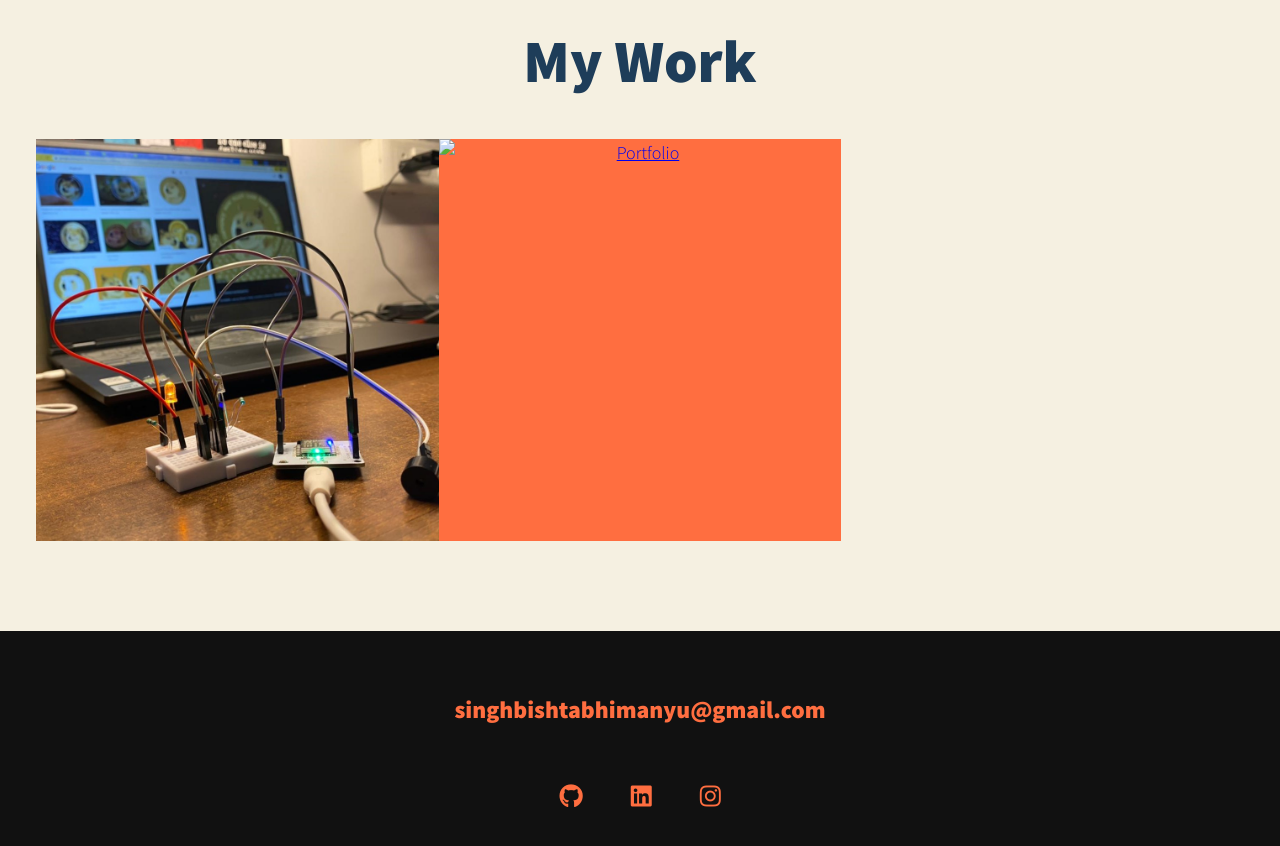
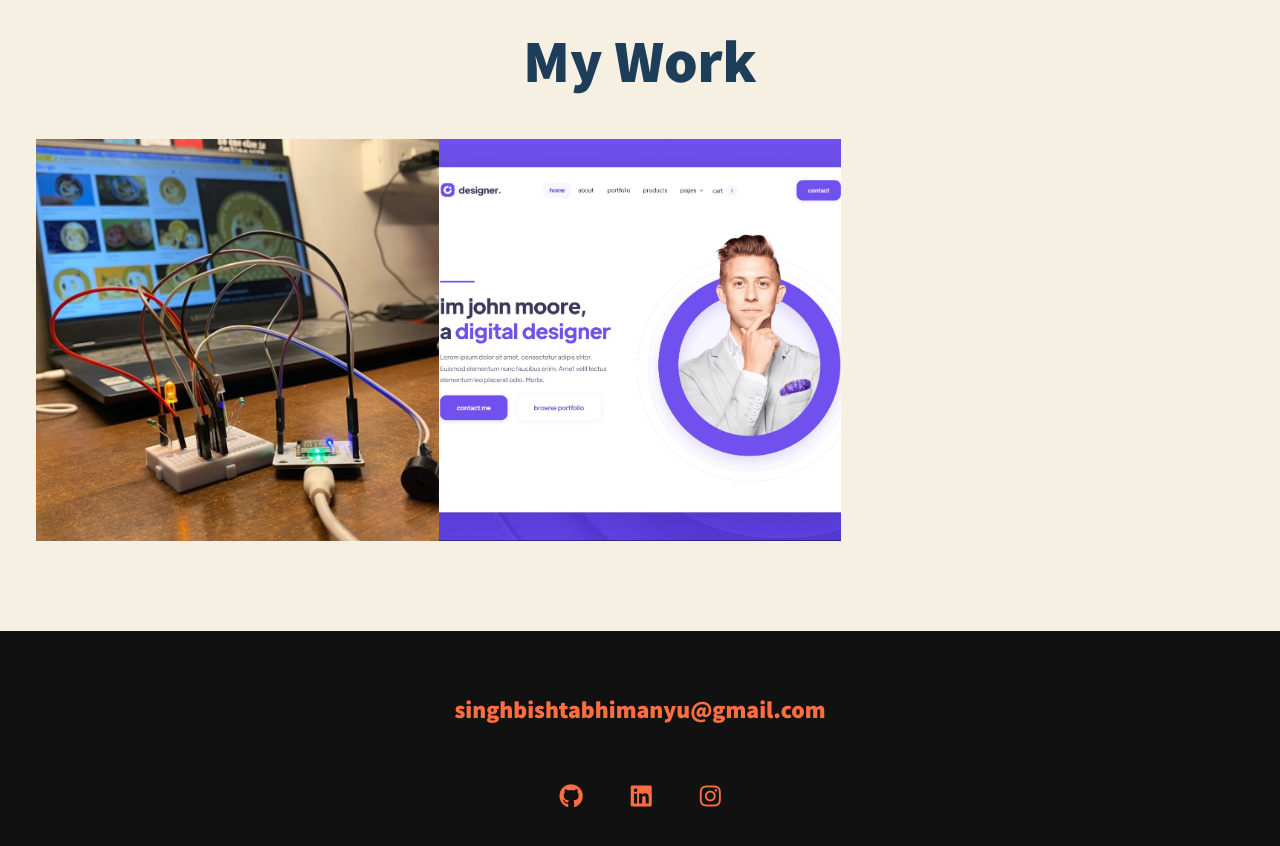
Before and after one commit to abhimanyu741/abhimanyu741.github.io, a plain HTML site: page index.html in a window 1280 px wide. Shown: the part 2260-3106 px from the top of the page. Drawn offline with nearby package versions, Linux system fonts and the light colour scheme.

Commit message:
Update index.html

```diff
--- a/index.html
+++ b/index.html
@@ -109,7 +109,7 @@
                     <img src="img/project1.jpeg" alt="BOLT IOT ML" class="portfolio__img">
                 </a>
                 <a href="https://github.com/abhimanyu741/abhimanyu741.github.io" class="portfolio__item" target="blank">
-                    <img src="img/project2.jpeg" alt="Portfolio" class="portfolio__img">
+                    <img src="img/project2.jpg" alt="Portfolio" class="portfolio__img">
                 </a>
 
             </div>
```
